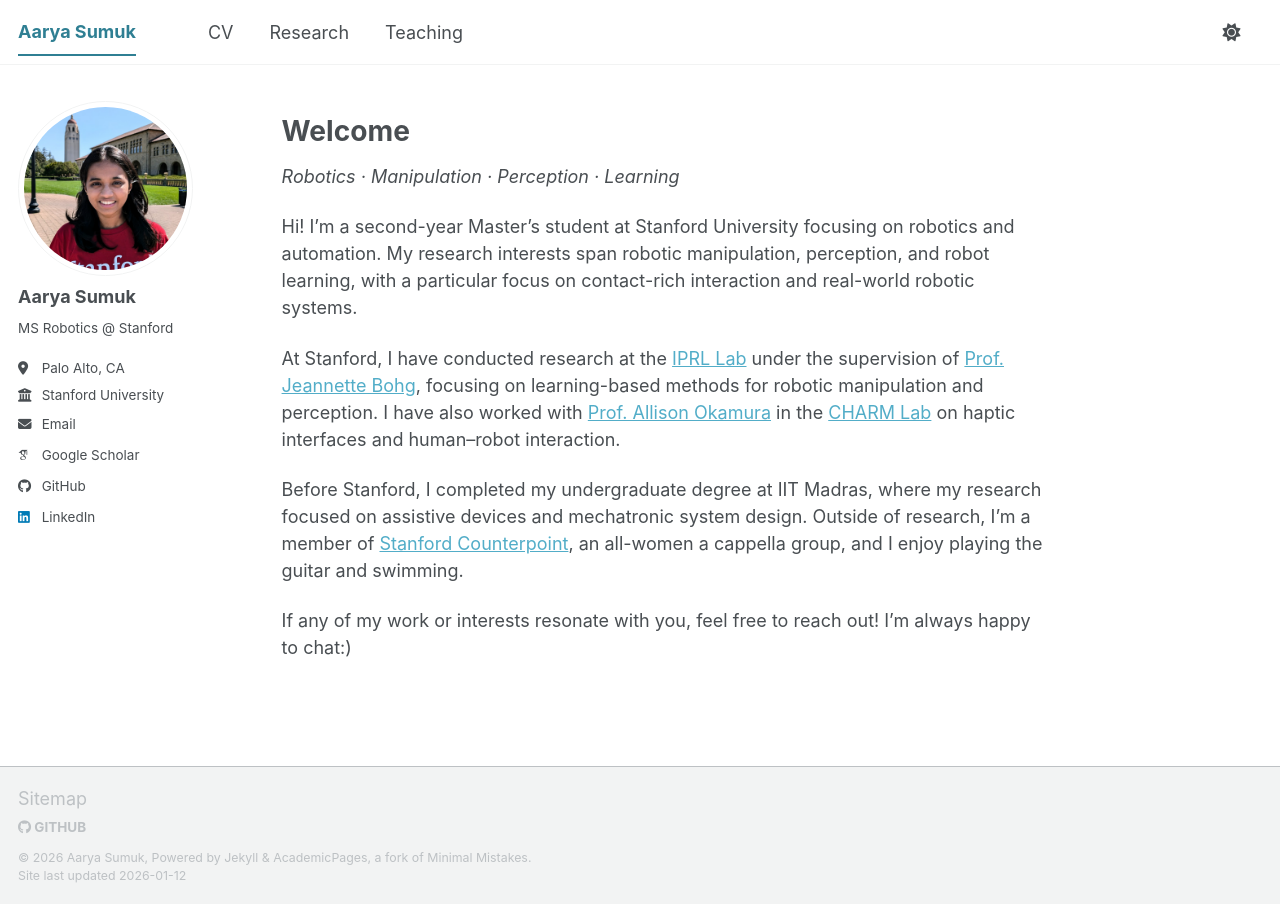
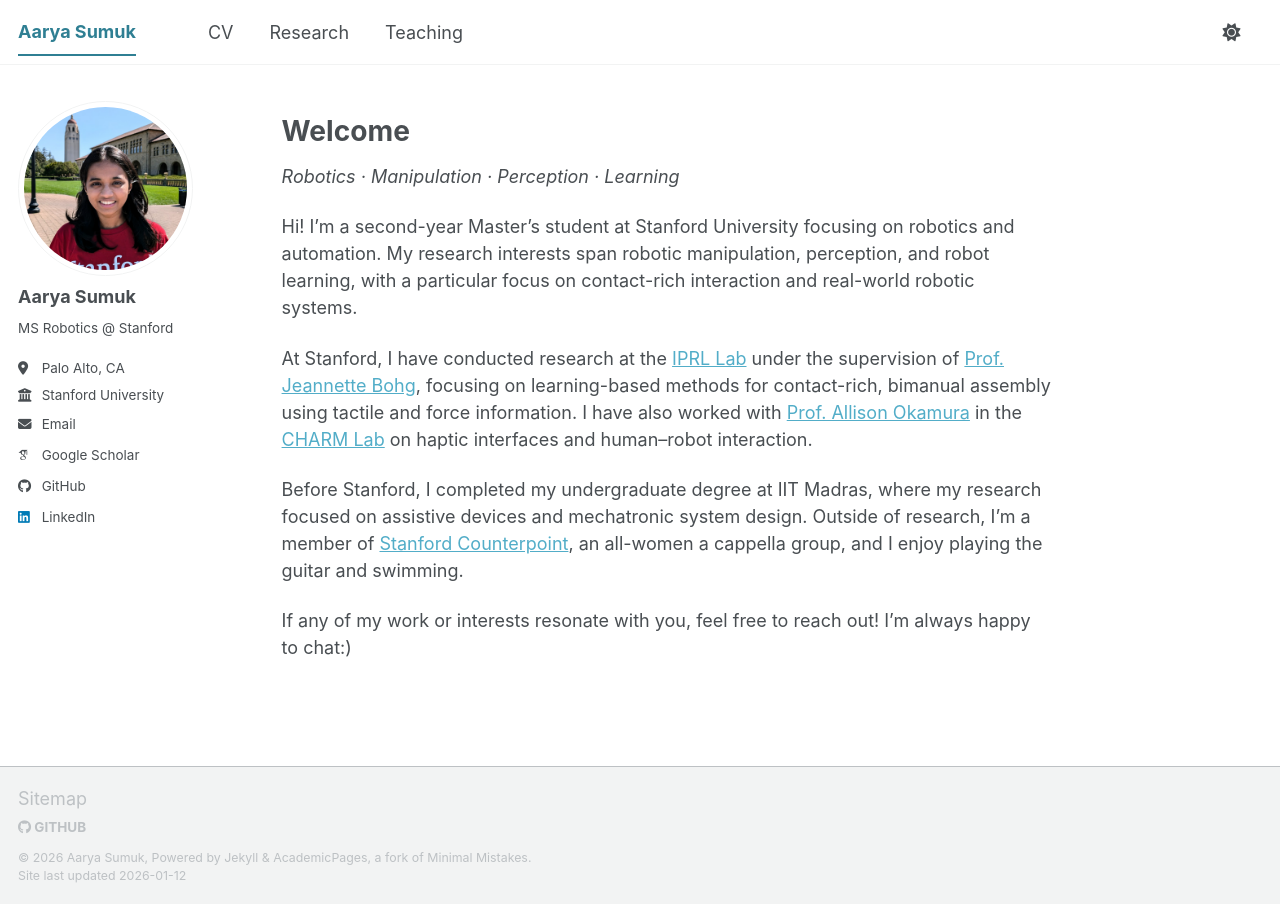
Before and after one commit to aaryasum/aaryasum.github.io, a Jekyll site: the page built from _pages/about.md, in a window 1280 px wide. Built offline with Jekyll 4.4.1, drawn with Linux system fonts in a browser that asks for light colours; some web fonts are replaced; a script bundle is joined from its source files by our own code; library files that are not in the unit come from our copies.

Commit message:
Revise research description in about.md
Updated research focus to include contact-rich, bimanual assembly using tactile and force information.

```diff
--- a/_pages/about.md
+++ b/_pages/about.md
@@ -12,7 +12,7 @@
 
 Hi! I’m a second-year Master’s student at Stanford University focusing on robotics and automation. My research interests span robotic manipulation, perception, and robot learning, with a particular focus on contact-rich interaction and real-world robotic systems.
 
-At Stanford, I have conducted research at the [IPRL Lab](https://iprl.stanford.edu/) under the supervision of [Prof. Jeannette Bohg](https://web.stanford.edu/~bohg/), focusing on learning-based methods for robotic manipulation and perception. I have also worked with [Prof. Allison Okamura](https://profiles.stanford.edu/allison-okamura) in the [CHARM Lab](https://charm.stanford.edu/) on haptic interfaces and human–robot interaction.
+At Stanford, I have conducted research at the [IPRL Lab](https://iprl.stanford.edu/) under the supervision of [Prof. Jeannette Bohg](https://web.stanford.edu/~bohg/), focusing on learning-based methods for contact-rich, bimanual assembly using tactile and force information. I have also worked with [Prof. Allison Okamura](https://profiles.stanford.edu/allison-okamura) in the [CHARM Lab](https://charm.stanford.edu/) on haptic interfaces and human–robot interaction.
 
 Before Stanford, I completed my undergraduate degree at IIT Madras, where my research focused on assistive devices and mechatronic system design. Outside of research, I’m a member of [Stanford Counterpoint](https://www.stanfordcounterpoint.com/), an all-women a cappella group, and I enjoy playing the guitar and swimming.
 
```
